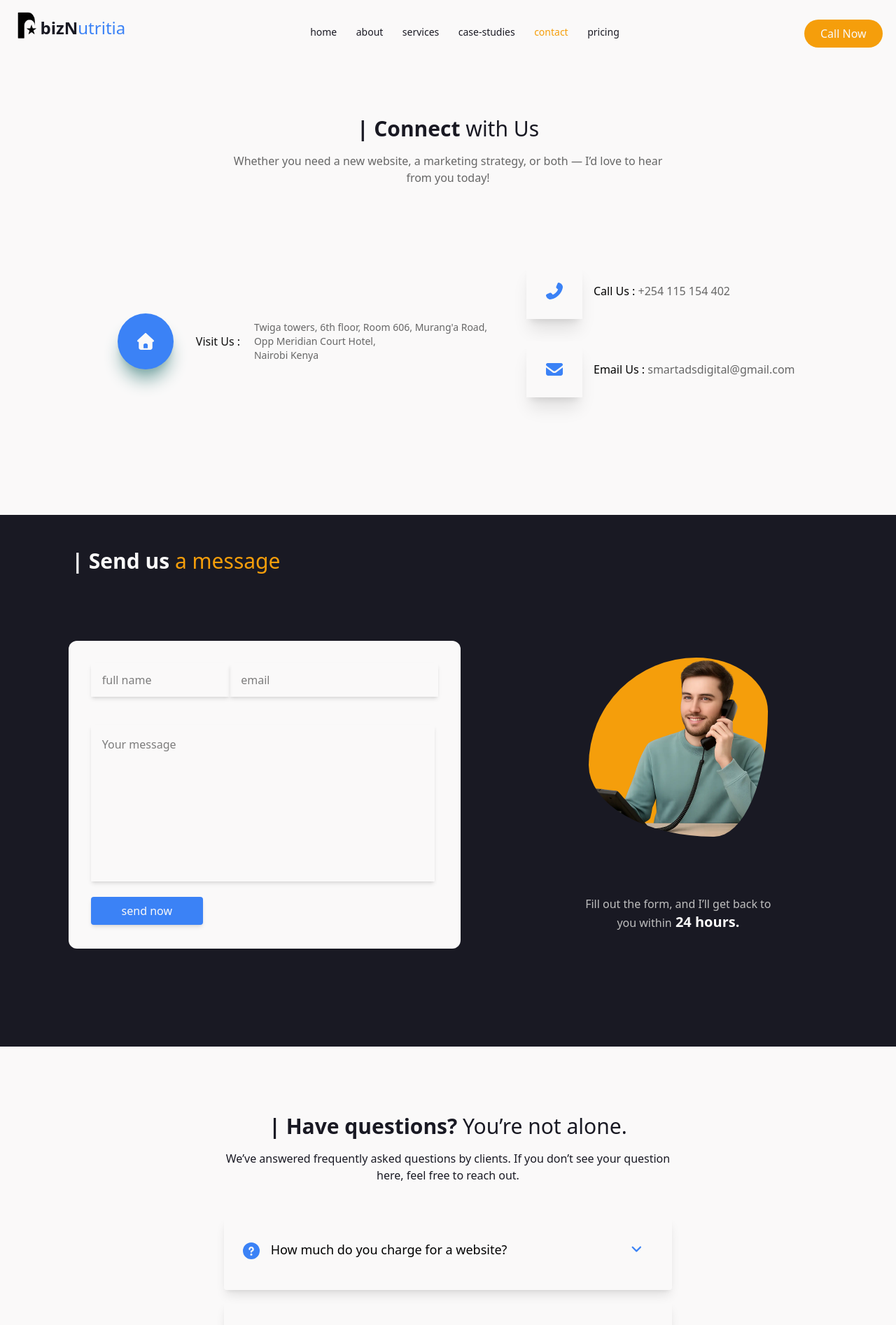
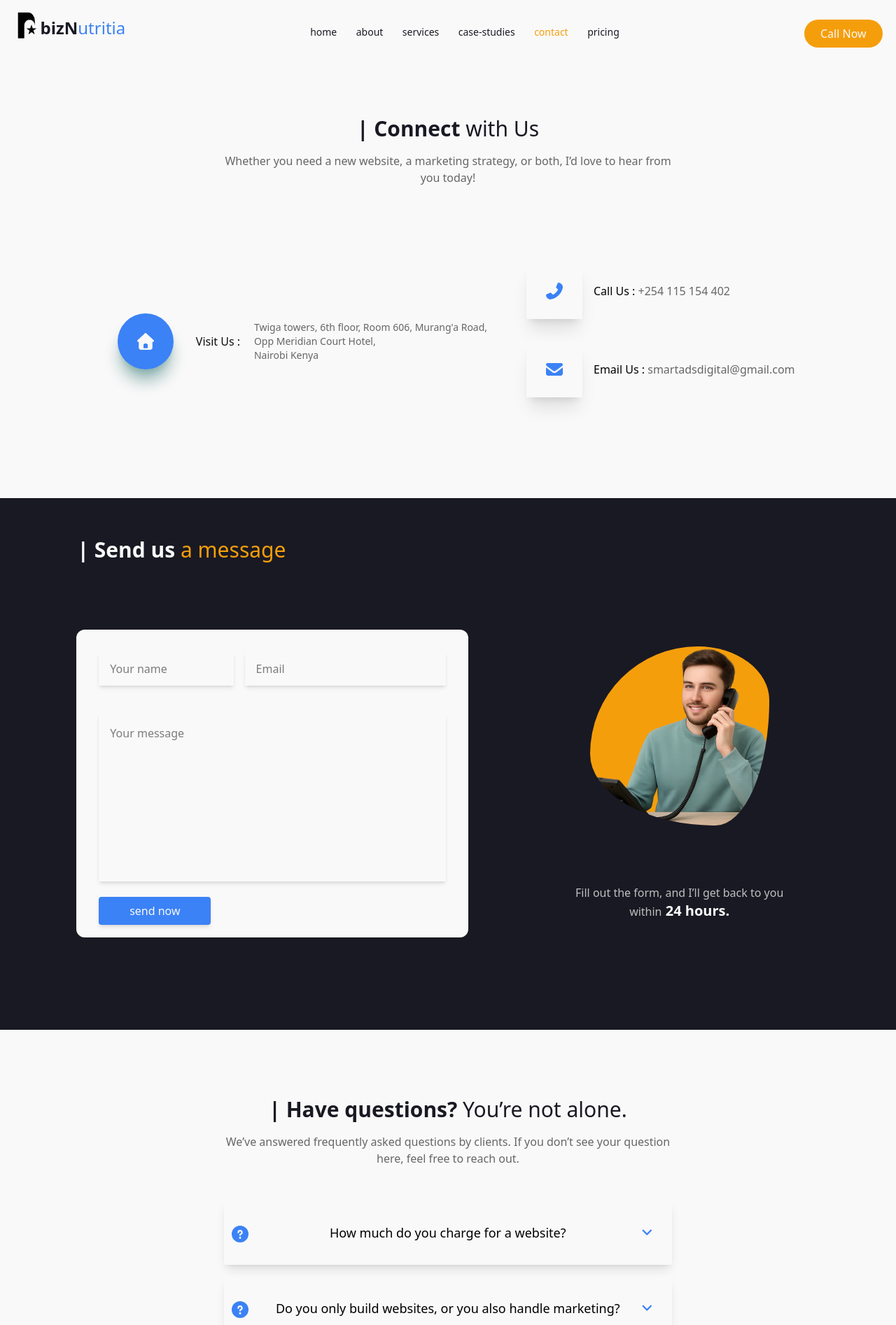
Before and after one commit to SmartMinds1/Portfolio, a React (Vite) app: page /contact in a window 1280 px wide. Shown: the top 1894 px of the page at 70% size. Built offline with nearby package versions, Linux system fonts and the light colour scheme.

Commit message:
done with the contact's page responsive design

```diff
--- a/src/components/FAQcard.jsx
+++ b/src/components/FAQcard.jsx
@@ -6,18 +6,18 @@ const FAQcard = ({faqAns, faqTitle})=>{
     const [toggleIcon, setToggleIcon] = useState(false);
 
     return(
-    <details className="w-1/2 m-auto rounded-sm p-6 pt-8 mb-4  shadow-lg" open={toggleIcon}>
+    <details className="w-[95%] sm:w-[80%] md:w-[65%] lg:w-[50%] m-auto rounded-sm p-2 pt-8 pb-8 mb-4  shadow-lg" open={toggleIcon}>
         <summary
-                className="h-12 w-full cursor-pointer list-none text-lg"
+                className="h-fit w-full cursor-pointer list-none text-lg flex-row-start flex-nowrap gap-2 justify-between"
                 onClick={(e)=>{
                 e.preventDefault();
                 setToggleIcon(!toggleIcon);
                 }}>
                <FontAwesomeIcon icon={faCircleQuestion} className="text-2xl text-secondary translate-y-1 mr-2" /> {faqTitle}
-                { toggleIcon ? <FontAwesomeIcon icon={faAngleUp} className="text-6 text-secondary float-right mr-4 mt-1" /> : <FontAwesomeIcon icon={faAngleDown} className="text-6 text-secondary float-right mr-4 mt-1" /> }
+                { toggleIcon ? <FontAwesomeIcon icon={faAngleUp} className="text-6 text-secondary float-right sm:mr-4 mt-1 " /> : <FontAwesomeIcon icon={faAngleDown} className="text-6 text-secondary float-right sm:mr-4 mt-1" /> }
         </summary>
 
-        {toggleIcon && <p className="ml-[4vw] text-text-muted">{faqAns}</p>}
+        {toggleIcon && <p className="ml-[4vw] text-text-muted mt-4">{faqAns}</p>}
 
     </details>
     )
--- a/src/components/TestimonialCard.jsx
+++ b/src/components/TestimonialCard.jsx
@@ -39,7 +39,7 @@ const TestimonialCard = ({rateImg, rateMessage, rateName, cardRating, goForward,
     return(
     <div className="h-fit md:w-[70vw] w-full m-auto flex-row-center justify-evenly flex-wrap mt-16 shadow-xl p-2 rounded-xl">
         {/* Image div */}
-        <div className="w-60 h-60 rounded-full bg-top bg-cover" style={{ backgroundImage: `url(${rateImg})` }}> </div>
+        <div className="w-60 h-60 rounded-full bg-top bg-cover" style={{ backgroundImage: `url(${rateImg})`}}> </div>
         <div className="w-[98%] md:w-160 h-fit mt-4">
             <div className="w-[80%] md:w-140 sm:h-20 h-fit m-auto flex-row-center flex-wrap-reverse  gap-2 mb-2">
                 {/* lets now render the stars */}
--- a/src/pages/Contact.jsx
+++ b/src/pages/Contact.jsx
@@ -15,25 +15,25 @@ const Contact = ()=> {
             <WhiteHeader/>
 
             {/* SECTION 1 */}
-            <div className="w-full h-[85vh] bg-background">
+            <div className="w-full h-fit lg:pb-[6vh] bg-background">
                 <div className="h-[40vh] w-full flex items-center justify-center">
                     <div className="w-full">
                         <p className="header">| Connect <span className="headerSpan">with Us </span></p>
-                        <p className="w-1/2 text-md m-auto mt-4 text-text-muted text-center">Whether you need a new website, a marketing strategy, or both — I’d love to hear from you today!</p>
+                        <p className="m-auto mt-4 text-text-muted w-[90%] md:w-[70%] lg:w-[50%] text-md text-center">Whether you need a new website, a marketing strategy, or both, I’d love to hear from you today!</p>
                     </div>
                 </div>
 
                {/* contacts div */}
                <div className="w-[80vw] m-auto h-fit flex flex-row items-center justify-center flex-wrap-reverse gap-4">
                     {/* visit div */}
-                    <div className="w-140 m-auto h-40 flex flex-row items-center justify-evenly">
+                    <div className="w-140 m-auto h-fit sm:h-40 flex sm:flex-row flex-col items-center justify-evenly gap-4 sm:gap-0">
                         <div className=" contactIconBox rounded-full bg-secondary shadow-[#89B0AE]"> <FontAwesomeIcon icon={faHomeAlt} className="contactIcon text-background"></FontAwesomeIcon> </div>
                         <p className="text-text"> Visit Us : </p>
                         <p className="text-text-muted ml-1 text-sm"> Twiga towers, 6th floor, Room 606, Murang'a Road, <br /> Opp Meridian Court Hotel, <br /> Nairobi Kenya </p>
                     </div>
 
                     {/* call Email div */}
-                    <div className=" w-100">
+                    <div className=" w-[95vw] sm:w-100">
                         <div className="callEmailBox">
                             <div className=" contactIconBox bg-background"> <FontAwesomeIcon icon={faPhoneFlip} className="contactIcon"></FontAwesomeIcon></div>
                             <p>Call Us : <span className="text-text-muted">+254 115 154 402</span> </p>
@@ -48,34 +48,34 @@ const Contact = ()=> {
 
 
             {/* SECTION 2 */}
-            <div className="h-[95vh] w-full bg-primary">
+            <div className="h-fit lg:h-[95vh] w-full bg-primary mt-16 md:p-2">
                 <div className="w-full h-30">
-                    <p className="header text-left pl-[8vw] pt-12 text-background">| Send us <span className="headerSpan text-soft-alert">a message </span></p>
+                    <p className="header text-left pl-2 sm:pl-[8vw] pt-12 text-background w-[100%]">| Send us <span className="headerSpan text-soft-alert">a message </span></p>
                 </div>
 
                 {/* chart Form Box */}
-                <div className="w-full flex flex-row flex-wrap items-center justify-evenly">
+                <div className="w-full flex md:flex-row flex-col flex-wrap items-center justify-evenly gap-8 lg:gap-0">
                       {/* chartForm */}
-                        <div className="w-140 h-110 bg-background p-8 rounded-xl">
+                        <div className="w-[95%] sm:w-140 h-fit lg:h-110 bg-background p-4 md:p-8 rounded-xl">
+                            <div className="w-full flex flex-col sm:flex-row gap-4">
                               <input
-                              className="w-[40%] shadow-md h-12 p-4"
+                                className="w-full sm:w-[40%] shadow-md h-12 p-4"
                                 type="text"
-                              placeholder="full name"
+                                placeholder="Your name"
                                 autoComplete="on"
                               />
                               <input
-                              className="w-[60%] shadow-md h-12 p-4"
+                                className="w-full sm:w-[60%] shadow-md h-12 p-4"
                                 type="text"
-                              placeholder="email"
+                                placeholder="Email"
                                 autoComplete="on"
                               />
+                            </div>
 
                             <textarea
-                              className="shadow-md resize-none p-4 mt-10 "
+                              className="shadow-md w-[100%] h-60 resize-none p-4 mt-10 "
                               name=""
                               id=""
-                              cols="48"
-                              rows="8"
                               placeholder="Your message"
                             />
 
@@ -83,9 +83,9 @@ const Contact = ()=> {
                         </div>
 
                       {/* Form caption */}
-                        <div className="w-1/3 h-[70vh] flex flex-col items-center justify-evenly">
-                               <div class="w-64 h-64 rounded-[60%_40%_30%_70%_/_60%_30%_70%_40%] bg-[url('/CasualConversation.webp')] bg-cover bg-[center] bg-no-repeat bg-soft-alert"></div>
-                               <p className=" w-2/3 text-center text-bg-dark">Fill out the form, and I’ll get back to you within<span className="text-background font-bold text-xl"> 24 hours.</span> </p>
+                        <div className="w-fit sm:scale-none sm:w-[25rem] h-[70vh] flex flex-col items-center justify-evenly">
+                               <div class=" w-64 h-64 rounded-[60%_40%_30%_70%_/_60%_30%_70%_40%] bg-[url('/CasualConversation.webp')] bg-cover bg-[center] bg-no-repeat bg-soft-alert"></div>
+                               <p className=" w-[80%] text-center text-bg-dark">Fill out the form, and I’ll get back to you within<span className="text-background font-bold text-xl"> 24 hours.</span> </p>
                         </div>
                 </div>
             </div>
@@ -96,10 +96,12 @@ const Contact = ()=> {
             {/* SECTION 4 */}
             <div className="w-full h-fit">
                 <p className="header">| Have questions? <span className="headerSpan">You’re not alone.</span></p>
-                <p className="w-1/2 text-md m-auto mt-4 text-primary text-center">We’ve answered frequently asked questions by clients. If you don’t see your question here, feel free to reach out.</p>
+                <p className="m-auto mt-4 text-text-muted w-[90%] md:w-[70%] lg:w-[50%] text-md text-center">We’ve answered frequently asked questions by clients. If you don’t see your question here, feel free to reach out.</p>
             </div>
+
               <br /><br />
-              <div>
+
+            <div className="h-fit">
                 {/* All the faqs */}
                 <FAQcard
                   faqTitle="How much do you charge for a website?"
@@ -133,14 +135,13 @@ const Contact = ()=> {
                   faqTitle="What if I don’t know where to start, website first or Ads?"
                   faqAns="Don’t worry. During our consultation, I’ll analyze your business and recommend the best starting point. Sometimes it’s building a high-converting site first, sometimes it’s running ads with a landing page — it depends on your goals."
                   />
-
               </div>
 
              <br /><br /><br />
 
             {/* FINAL SECTION */}
             <div className="w-full h-fit">
-                <p className="w-full text-center text-text-muted">Ready to take your business online the smart way? &nbsp;&nbsp; <button className="btn-primary">Get started</button></p>
+                <p className="w-[90%] lg:w-[70%] gap-6 m-auto text-center text-text-muted flex flex-row-center justify-evenly flex-wrap ">Ready to take your business online the smart way?<button className="btn-primary mt-3">Get started</button></p>
             </div>
 
             <br /><br /><br /><br /><br /><br />
--- a/src/pages/Services.jsx
+++ b/src/pages/Services.jsx
@@ -135,7 +135,7 @@ const Services = () => {
                             <li className="list-disc ml-6"> Ongoing optimization (continuous tweaks to improve results) </li>
                         </ul>
                         <br />
-                        <p className="text-2xl font-bold text-secondary pb-2 pt-4">Client Benefit</p>
+                        <p className="text-2xl font-bold text-accent pb-2 pt-4">Client Benefit</p>
                         <p  className="text-text-muted">Instead of just “having a website,” you’ll have a sales tool that loads fast, looks professional, and guides visitors to take action.</p>
 
 
```
Lines whose indentation alone changed are shown as unchanged.
